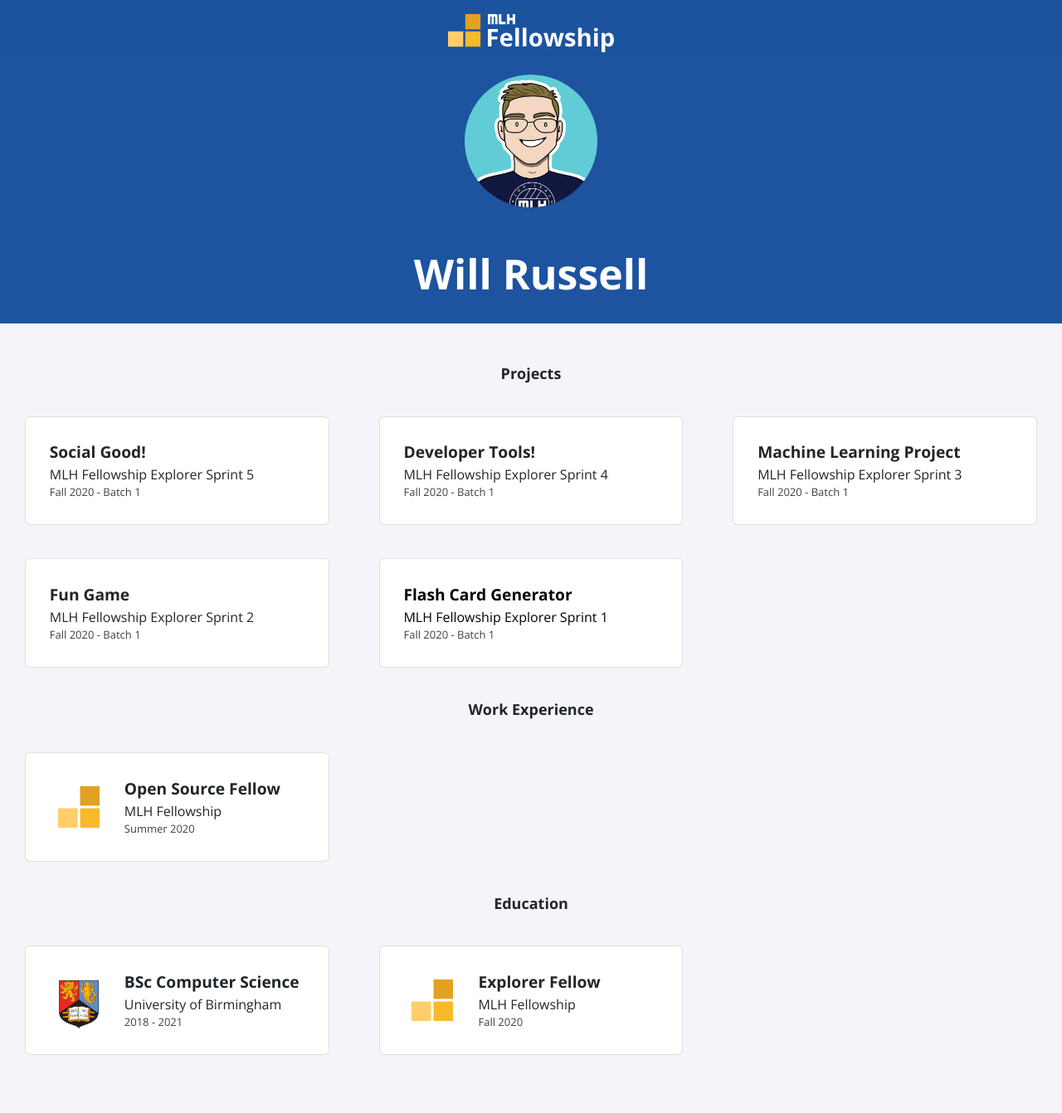
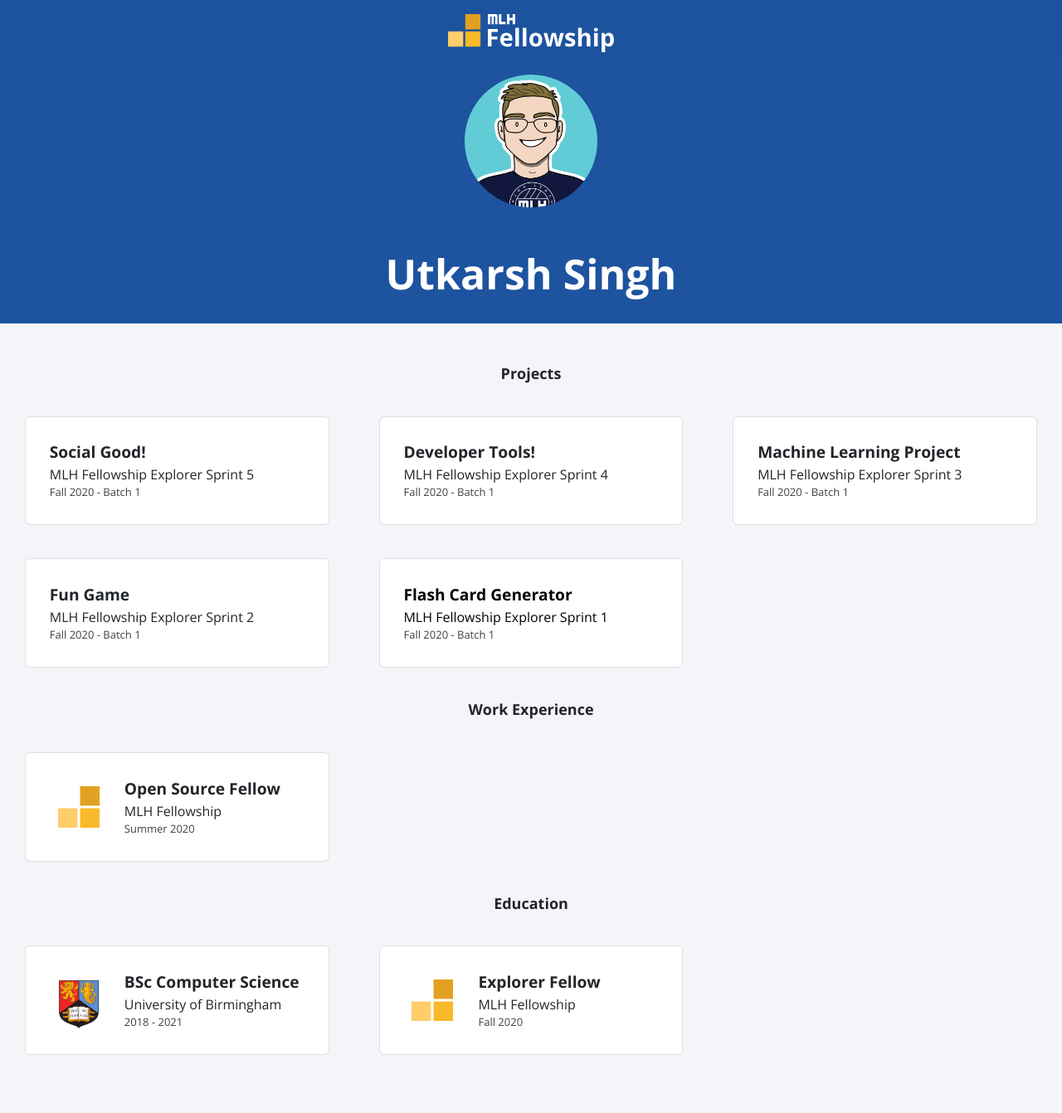
Before and after one commit to Utkarsh299-tech/Utkarsh299-tech.github.io, a Jekyll site: the page built from index.html, in a window 1280 px wide. Shown: the whole page at 83% size. Built offline with Jekyll 4.4.1, drawn with Linux system fonts in a browser that asks for light colours; nearby versions of some CDN libraries.

Commit message:
Update _config.yml to include Utkarsh's name and social media

```diff
--- a/_config.yml
+++ b/_config.yml
@@ -1,13 +1,13 @@
-title: "Will Russell"
-email: fellowship@mlh.io
+title: "Utkarsh Singh"
+email: singhutkarsh2799@gmail.com
 description: >- # this means to ignore newlines until "baseurl:"
   Write an awesome description for your new site here. You can edit this
   line in _config.yml. It will appear in your document head meta (for
   Google search results) and in your feed.xml site description.
 baseurl: "/"
-url: "/portfolio-template"
-twitter_username: mlhacks
-github_username:  mlh-fellowship
+url: "https://Utkarsh299-tech.github.io/"
+twitter_username: singhutkarsh_99
+github_username:  Utkarsh299-tech
 
 sass:
   sass_dir: _sass
```
